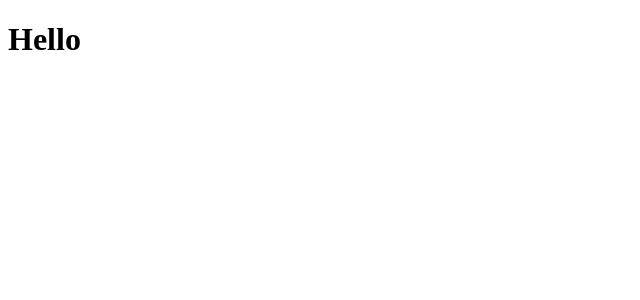
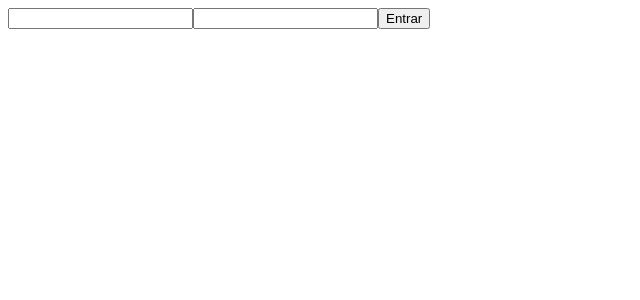
Before and after one commit to Stofella/generic-auth, a Next.js app: page / in a window 1280 px wide. Shown: the top 300 px of the page, without its empty margins (0-640 px from the left). Built offline with nearby package versions, Linux system fonts and the light colour scheme.

Commit message:
Contexto de autenticação

```diff
--- /dev/null
+++ b/contexts/AuthContext.tsx
@@ -0,0 +1,31 @@
+import { createContext, ReactNode } from "react";
+
+type SignInCredentials = {
+  email: string;
+  password: string;
+}
+
+type AuthContextData = {
+  signIn(credentials: SignInCredentials): Promise<void>;
+  isAuthenticated: boolean;
+}
+
+type AuthProviderProps = {
+  children: ReactNode
+}
+
+export const AuthContext = createContext({} as AuthContextData)
+
+export function AuthProvider({ children }: AuthProviderProps){
+  const isAuthenticated = false;
+
+  async function signIn({ email, password }: SignInCredentials){
+    console.log({email, password})
+  }
+
+  return (
+    <AuthContext.Provider value={{ signIn, isAuthenticated  }}>
+      {children}
+    </AuthContext.Provider>
+  )
+}
--- a/package.json
+++ b/package.json
@@ -9,6 +9,7 @@
     "lint": "next lint"
   },
   "dependencies": {
+    "axios": "^0.27.2",
     "next": "12.2.3",
     "react": "18.2.0",
     "react-dom": "18.2.0"
--- /dev/null
+++ b/services/api.ts
@@ -0,0 +1,5 @@
+import axios from 'axios';
+
+export const api = axios.create({
+  baseURL: 'http://localhost:3333'
+})
--- a/src/pages/_app.tsx
+++ b/src/pages/_app.tsx
@@ -1,7 +1,12 @@
 import type { AppProps } from 'next/app'
+import { AuthProvider } from '../../contexts/AuthContext'
 
 function MyApp({ Component, pageProps }: AppProps) {
-  return <Component {...pageProps} />
+  return (
+    <AuthProvider>
+      <Component {...pageProps} />
+    </AuthProvider>
+  )
 }
 
 export default MyApp
--- a/src/pages/index.tsx
+++ b/src/pages/index.tsx
@@ -1,8 +1,32 @@
 import type { NextPage } from 'next'
+import { FormEvent, useContext, useState } from 'react'
+import { AuthContext } from '../../contexts/AuthContext';
+//import { FormStyles } from '../styles/global'
 
 const Home: NextPage = () => {
+  const [email, setEmail ] = useState("");
+  const [password, setPassword] = useState("");
+
+  const { signIn } = useContext(AuthContext)
+
+  async function handleSubmit(event: FormEvent) {
+    event.preventDefault();
+
+    const data = {
+      email,
+      password,
+    }
+
+    await signIn(data)
+  }
+
   return (
-    <h1>Hello</h1>
+    <form onSubmit={handleSubmit}>
+      <input type="email" value={email} onChange={e => setEmail(e.target.value)}/>
+      <input type="setPassword" value={password} onChange={e => setPassword(e.target.value)}/>
+
+      <button type="submit">Entrar</button>
+    </form>
   )
 }
 
```
Also changed, not shown: 1 other file (tests, documents, lock files or other folders).
